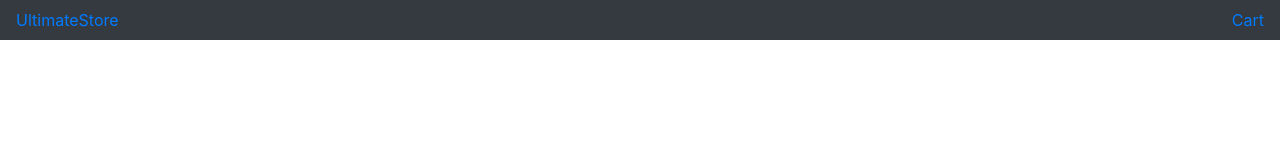
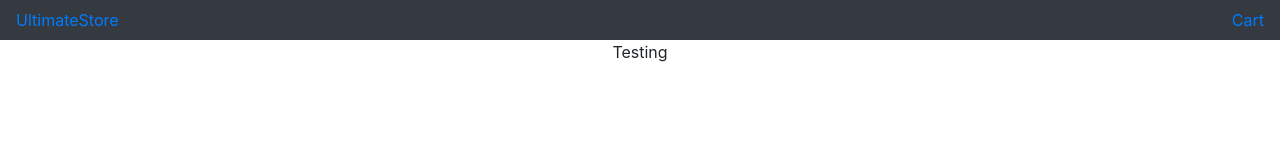
Before and after one commit to jonathanwong110/UltimateStore-React-Redux-Project, a React (Create React App) app in the folder ultimatestore-frontend/: page /products/apparel in a window 1280 px wide. Shown: the top 160 px of the page. Built offline with nearby package versions, Linux system fonts and the light colour scheme.

Commit message:
changed the route for CategoryNav to ShowApparel, changed ShowCategory to ShowApparel and took out miscellaneous for now

```diff
--- a/ultimatestore-frontend/src/App.js
+++ b/ultimatestore-frontend/src/App.js
@@ -4,7 +4,7 @@ import { BrowserRouter, Route, Switch} from 'react-router-dom';
 import ProductsContainer from './containers/ProductsContainer'
 import CartContainer from './containers/CartContainer'
 import MainNav from './components/navigation/MainNav'
-import CategoryNav from './components/navigation/CategoryNav'
+import ShowApparel from './components/products/ShowApparel'
 
 class App extends React.Component {
 
@@ -16,7 +16,7 @@ class App extends React.Component {
             <Switch>
               <Route exact path="/" render={routerProps => <ProductsContainer {...routerProps} products={this.props.products}/>} />/>
               <Route exact path="/cart" render={routerProps => <CartContainer {...routerProps} cart={this.props.cart}/>} />/>
-              <Route exact path="/products/" render={routerProps => <CategoryNav {...routerProps} products={this.props.products}/>} />/>
+              <Route exact path="/products/apparel" render={routerProps => <ShowApparel {...routerProps} products={this.props.products}/>} />/>
             </Switch>
         </div>
       </BrowserRouter>
--- a/ultimatestore-frontend/src/components/navigation/CategoryNav.js
+++ b/ultimatestore-frontend/src/components/navigation/CategoryNav.js
@@ -1,7 +1,6 @@
-import React from 'react'
+import React from 'react';
 import { Nav } from 'react-bootstrap';
 import { Link } from 'react-router-dom'
-import ShowCategory from '../products/ShowCategory'
 
 export default function CategoryNav(props) {
 
@@ -14,13 +13,7 @@ export default function CategoryNav(props) {
                 <Nav.Item>
                     <Link to="/products/electronics">Electronics</Link>
                 </Nav.Item>
-            <Nav.Item>
-                <Link to="/products/miscellaneous">Miscellaneous</Link>
-            </Nav.Item>
-            <ShowCategory products={props.products}/>
             </Nav>
         </>
         )
-
-
     }
--- /dev/null
+++ b/ultimatestore-frontend/src/components/products/ShowApparel.js
@@ -0,0 +1,14 @@
+import React from 'react'
+
+function ShowApparel(props) {
+
+    const { products } = props
+
+    console.log(products)
+
+    return (
+        <div>Testing</div>
+    )
+}
+
+export default ShowApparel
--- a/ultimatestore-frontend/src/components/products/ShowCategory.js
+++ /dev/null
@@ -1,14 +0,0 @@
-import React from 'react'
-
-function ShowCategory(props) {
-
-    console.log(props.products)
-
-    return (
-        <div>
-
-        </div>
-    )
-}
-
-export default ShowCategory
```
Lines whose indentation alone changed are shown as unchanged.
